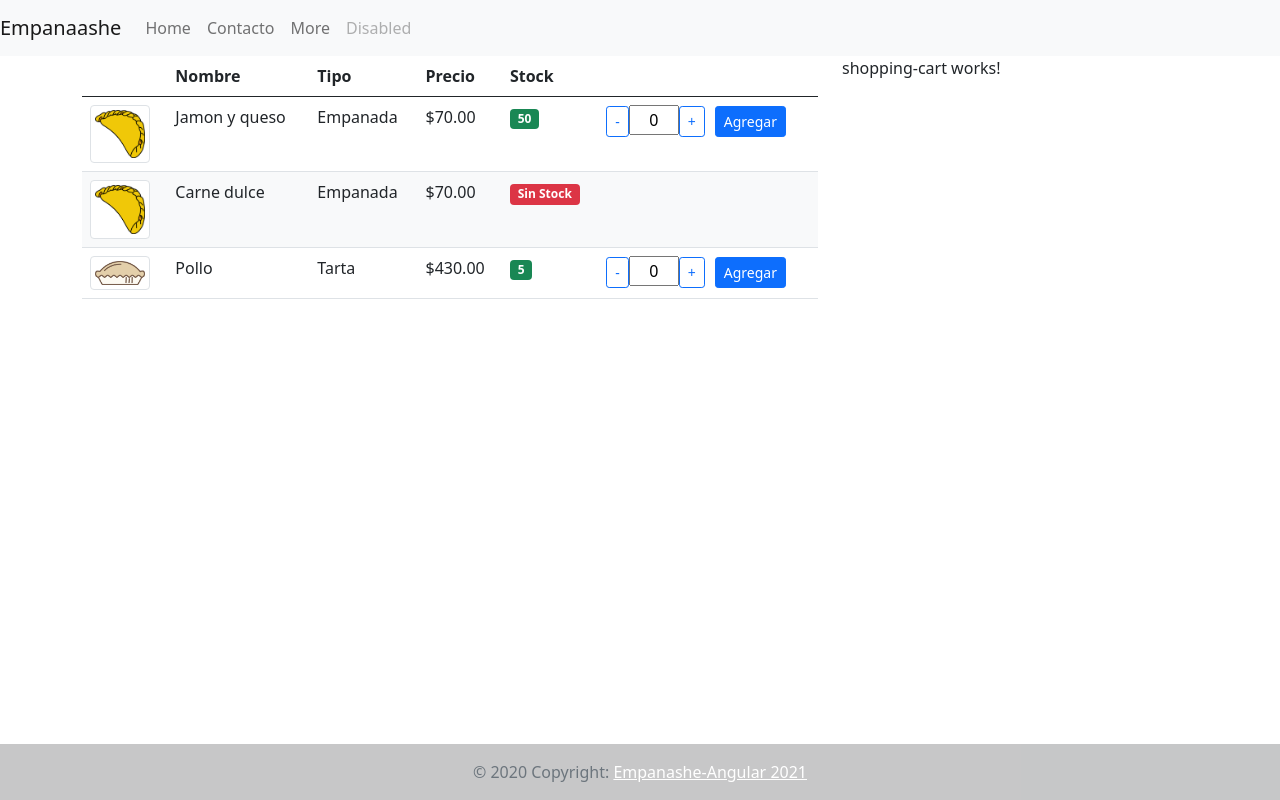
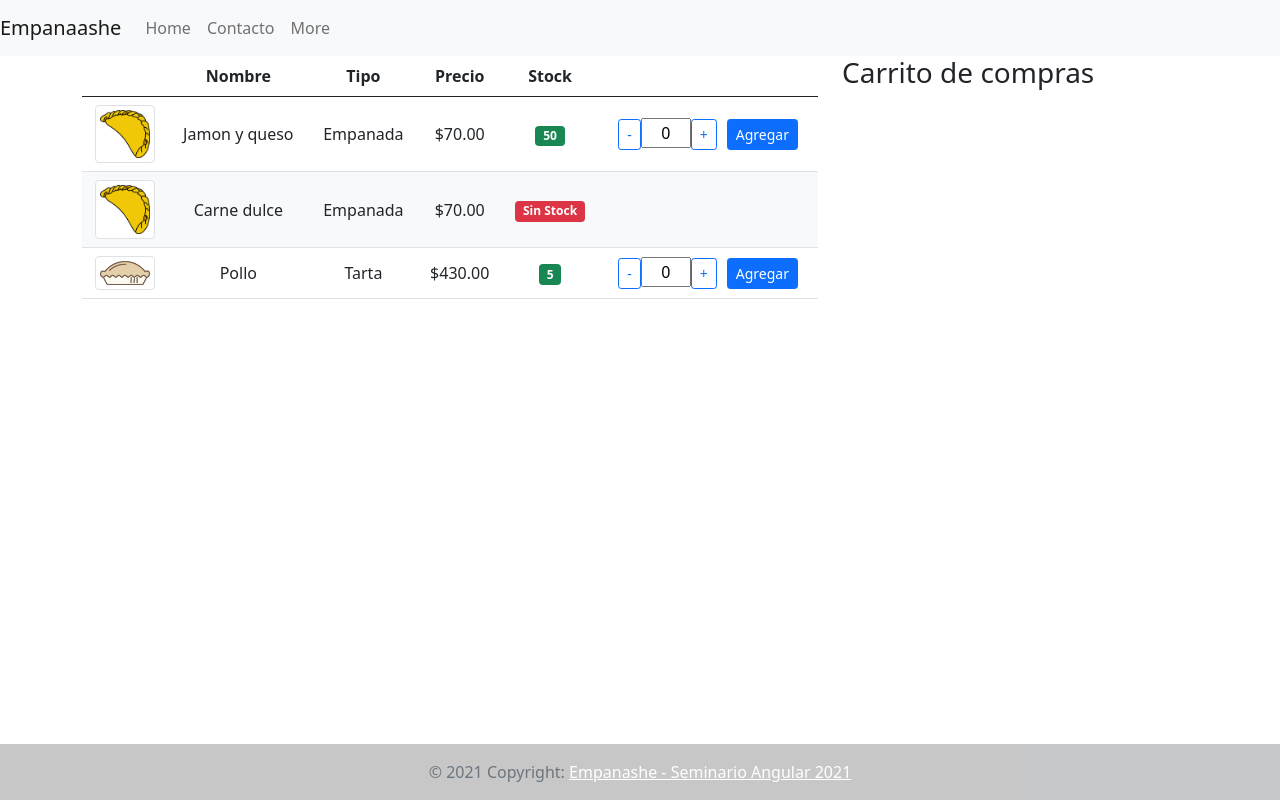
Before and after one commit to sierragustavo/empanashe, an Angular app: page / in a window 1280 px wide. Built offline with nearby package versions, Linux system fonts and the light colour scheme.

Commit message:
added armarpedido,about,refactor index

```diff
--- a/src/app/app.component.html
+++ b/src/app/app.component.html
@@ -20,29 +20,15 @@
       <li class="nav-item">
         <a class="nav-link" href="#">More</a>
       </li>
-      <li class="nav-item">
-        <a class="nav-link disabled" href="#" tabindex="-1" aria-disabled="true"
-          >Disabled</a
-        >
-      </li>
     </ul>
   </div>
 </nav>
 
-<div class="container">
-  <div class="row">
-    <div class="col-8">
-      <app-products-list></app-products-list>
-    </div>
-    <div class="col-4">
-      <app-shopping-cart></app-shopping-cart>
-    </div>
-  </div>
-</div>
+<app-armar-pedido></app-armar-pedido>
 
 <footer class="text-center text-lg-start bg-light text-muted fixed-bottom">
   <div class="text-center p-3" style="background-color: rgba(0, 0, 0, 0.2)">
-    © 2020 Copyright:
-    <a class="text-white">Empanashe-Angular 2021</a>
+    © 2021 Copyright:
+    <a class="text-white">Empanashe - Seminario Angular 2021</a>
   </div>
 </footer>
--- a/src/app/app.module.ts
+++ b/src/app/app.module.ts
@@ -7,12 +7,16 @@ import { ProductsListComponent } from './products-list/products-list.component';
 import { ShoppingCartComponent } from './shopping-cart/shopping-cart.component';
 
 import { FormsModule } from '@angular/forms';
+import { EmpanasheAboutComponent } from './empanashe-about/empanashe-about.component';
+import { ArmarPedidoComponent } from './armar-pedido/armar-pedido.component';
 
 @NgModule({
   declarations: [
     AppComponent,
     ProductsListComponent,
-    ShoppingCartComponent
+    ShoppingCartComponent,
+    EmpanasheAboutComponent,
+    ArmarPedidoComponent
   ],
   imports: [
     BrowserModule,
--- /dev/null
+++ b/src/app/armar-pedido/armar-pedido.component.html
@@ -0,0 +1,18 @@
+<div class="container">
+    <div class="row">
+      <div class="col-8">
+
+
+        <app-products-list></app-products-list>
+
+
+      </div>
+      <div class="col-4">
+
+
+        <app-shopping-cart></app-shopping-cart>
+
+
+      </div>
+    </div>
+  </div>
--- /dev/null
+++ b/src/app/armar-pedido/armar-pedido.component.ts
@@ -0,0 +1,15 @@
+import { Component, OnInit } from '@angular/core';
+
+@Component({
+  selector: 'app-armar-pedido',
+  templateUrl: './armar-pedido.component.html',
+  styleUrls: ['./armar-pedido.component.scss']
+})
+export class ArmarPedidoComponent implements OnInit {
+
+  constructor() { }
+
+  ngOnInit(): void {
+  }
+
+}
--- /dev/null
+++ b/src/app/empanashe-about/empanashe-about.component.html
@@ -0,0 +1 @@
+<p>empanashe-about works!</p>
--- /dev/null
+++ b/src/app/empanashe-about/empanashe-about.component.ts
@@ -0,0 +1,15 @@
+import { Component, OnInit } from '@angular/core';
+
+@Component({
+  selector: 'app-empanashe-about',
+  templateUrl: './empanashe-about.component.html',
+  styleUrls: ['./empanashe-about.component.scss']
+})
+export class EmpanasheAboutComponent implements OnInit {
+
+  constructor() { }
+
+  ngOnInit(): void {
+  }
+
+}
--- a/src/app/products-list/products-list.component.html
+++ b/src/app/products-list/products-list.component.html
@@ -1,4 +1,4 @@
-<table class="table">
+<table class="table text-center">
   <thead class="thead">
     <tr>
       <th></th>
@@ -10,7 +10,7 @@
     </tr>
   </thead>
   <tbody class="tbody">
-    <tr
+    <tr class="tr-lista"
       *ngFor="let product of products"
       [ngClass]="{ 'bg-light': product.special }"
     >
--- a/src/app/products-list/products-list.component.scss
+++ b/src/app/products-list/products-list.component.scss
@@ -18,5 +18,6 @@ input::-webkit-inner-spin-button {
   margin: 0;
 }
 
-.td-botones {
+.tr-lista{
+vertical-align: middle;
 }
--- a/src/app/shopping-cart/shopping-cart.component.html
+++ b/src/app/shopping-cart/shopping-cart.component.html
@@ -1 +1 @@
-<p>shopping-cart works!</p>
+<h3>Carrito de compras</h3>
--- a/src/index.html
+++ b/src/index.html
@@ -14,7 +14,11 @@
     />
   </head>
   <body>
+
+
     <app-root></app-root>
+
+
     <script
       src="https://cdn.jsdelivr.net/npm/bootstrap@5.0.1/dist/js/bootstrap.bundle.min.js"
       integrity="sha384-gtEjrD/SeCtmISkJkNUaaKMoLD0//ElJ19smozuHV6z3Iehds+3Ulb9Bn9Plx0x4"
```
Also changed, not shown: src/app/armar-pedido/armar-pedido.component.scss (added), src/app/empanashe-about/empanashe-about.component.scss (added), 2 other files (tests, documents, lock files or other folders).
